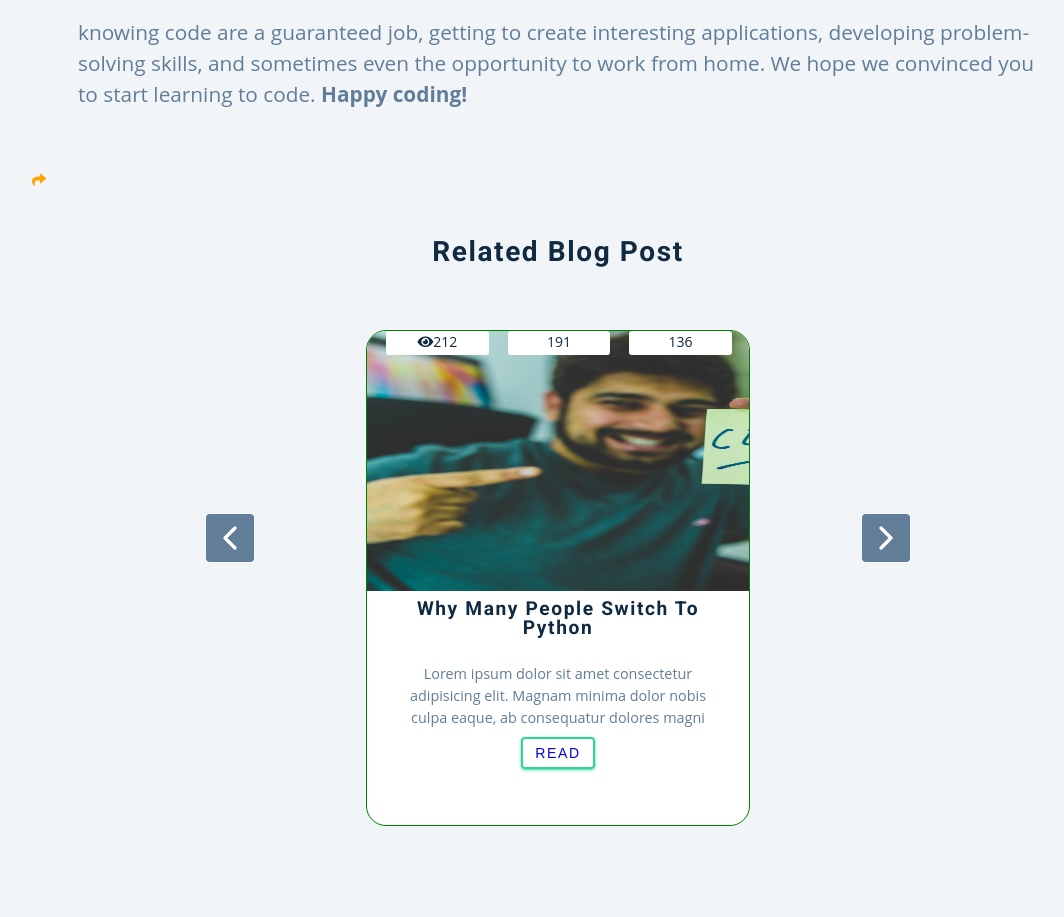
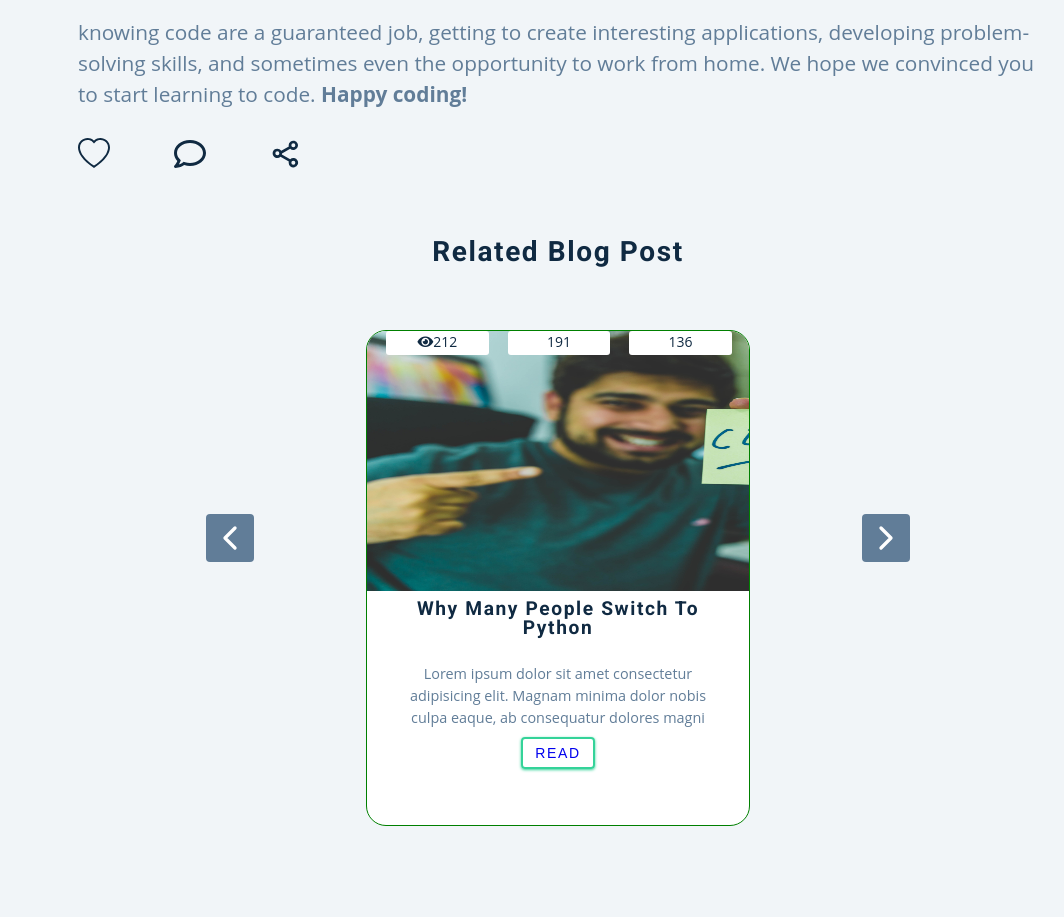
Before and after one commit to Ranjan484/React_projects, a React (Create React App) app in the folder blogs/: page /single-blogs/1 in a window 1280 px wide. Shown: the part 1926-2843 px from the top of the page, without its empty margins (82-1146 px from the left). Built offline with nearby package versions, Linux system fonts and the light colour scheme.

Commit message:
making separate file in screen and icons added to singleBlogs

```diff
--- a/blogs/src/App.js
+++ b/blogs/src/App.js
@@ -1,7 +1,7 @@
 import { BrowserRouter as Router, Route, Switch } from "react-router-dom";
 
-import Home from "./screen/Home_screen";
-import SingleBlog from "./screen/SingleBlogScreen";
+import Home from "./screen/homeScreen/Home_screen";
+import SingleBlog from "./screen/singleBlog/SingleBlogScreen";
 import ScrollToTop from "./components/ScrollToTop";
 
 function App() {
--- a/blogs/src/screen/Comments.js
+++ b/blogs/src/screen/comments/Comments.js
@@ -1,5 +1,5 @@
 import { useState } from "react";
-import commentsDt from "../data/commentsDt";
+import commentsDt from "../../data/commentsDt";
 import { BsHeart } from "react-icons/bs";
 import { BsHeartFill } from "react-icons/bs";
 import { BiShareAlt } from "react-icons/bi";
--- a/blogs/src/screen/Home_screen.js
+++ b/blogs/src/screen/homeScreen/Home_screen.js
@@ -1,8 +1,8 @@
-import BodyNav from "../components/bodyNav";
-import BlogCardList from "../components/BlogCard";
+import BodyNav from "../../components/bodyNav";
+import BlogCardList from "../../components/BlogCard";
 import "./index.css";
 import { useState } from "react";
-import CardInfos from "../data/cardInfo";
+import CardInfos from "../../data/cardInfo";
 
 const Home = () => {
   const [cards, setCards] = useState(CardInfos);
--- a/blogs/src/screen/SingleBlogScreen.js
+++ b/blogs/src/screen/singleBlog/SingleBlogScreen.js
@@ -1,12 +1,31 @@
 import { RiDoubleQuotesL } from "react-icons/ri";
 import { RiDoubleQuotesR } from "react-icons/ri";
-import CardInfos from "../data/cardInfo";
-import RelatedBlogCardList from "../components/RelatedBlogs";
+import { BsHeart } from "react-icons/bs";
+import { BsHeartFill } from "react-icons/bs";
+import { BiShareAlt } from "react-icons/bi";
+import { FaRegComment } from "react-icons/fa";
+import CardInfos from "../../data/cardInfo";
+import RelatedBlogCardList from "../../components/RelatedBlogs";
 import "./singleBlog.css";
-import CommentList from "./Comments";
+import CommentList from "../comments/Comments";
+import { useState } from "react";
 
 const SingleBlog = ({ match }) => {
+  const [show, setShow] = useState(false);
   const blog = CardInfos.find((card) => card.id === parseInt(match.params.id));
+
+  const handleClickHeart = () => {
+    setShow(!show);
+  };
+
+  const handleClickComment = () => {
+    let style = { transform: "translateY(0px)" };
+
+    window.addEventListener("scroll", (event) => {
+      style.transform = "translateY(" + "20" + "px)";
+    });
+  };
+
   return (
     <>
       <header>
@@ -104,17 +123,26 @@ const SingleBlog = ({ match }) => {
           applications, developing problem-solving skills, and sometimes even
           the opportunity to work from home. We hope we convinced you to start
           learning to code.
-          <strong style={{ textDecoration: "italic" }}> Happy coding!</strong>
+          <strong style={{ textDecoration: "Italic" }}> Happy coding!</strong>
         </p>
         <ul className="blog-icons">
           <li>
-            <i className="fa fa-heart-o" aria-hidden="false"></i>
+            <BsHeart onClick={handleClickHeart} />
+            <BsHeartFill
+              className={
+                show ? "blog-icons-bsHeartFill" : "hide-blog-icons-bsHeartFill"
+              }
+              onClick={handleClickHeart}
+            />
           </li>
           <li>
-            <i class="fa fa-commenting-o" aria-hidden="false"></i>
+            <FaRegComment
+              className="blog-icons-faRegComment"
+              onClick={handleClickComment}
+            />
           </li>
           <li>
-            <i className="fa fa-share" aria-hidden="true"></i>
+            <BiShareAlt className="blog-icons-biShareAlt" />
           </li>
         </ul>
       </div>
--- a/blogs/src/screen/singleBlog.css
+++ b/blogs/src/screen/singleBlog/singleBlog.css
@@ -92,17 +92,35 @@ h2 {
 }
 
 .blog-icons {
+  margin-left: 10rem;
   height: 4rem;
-  width: 8rem;
+  width: 16rem;
+  position: relative;
   display: flex;
-  justify-content: flex-end;
-  align-items: flex-end;
+  justify-content: flex-start;
+  align-items: center;
 }
 .blog-icons li {
-  color: orange;
+  font-size: 2rem;
+  margin-right: 5vw;
   display: block;
+  cursor: pointer;
+}
+.blog-icons-bsHeartFill {
+  position: absolute;
+  color: crimson;
+  top: 0.8rem;
+  left: 0vw;
+}
+.hide-blog-icons-bsHeartFill {
+  display: none;
 }
 
+.blog-icons-faRegComment {
+}
+.blog-icons-biShareAlt {
+}
+/* slider container */
 .sb-container {
   margin: 2rem 2rem;
   display: flex;
@@ -344,6 +362,9 @@ main.nextSlide {
   .body-img {
     width: 68vw;
   }
+  .blog-icons {
+    margin-left: 2rem;
+  }
 }
 
 /* /// FOR TABLET SCREEN */
@@ -374,6 +395,9 @@ main.nextSlide {
   .body-img {
     width: 75vw;
     height: 25rem;
+  }
+  .blog-icons {
+    margin-left: 5rem;
   }
 }
 
@@ -414,4 +438,7 @@ main.nextSlide {
     width: 100vw;
     margin-right: -2rem;
   }
+  .blog-icons {
+    margin-left: 10rem;
+  }
 }
```
Also changed, not shown: blogs/src/screen/comments/Comments.css (renamed from blogs/src/screen/Comments.css), blogs/src/screen/homeScreen/index.css (renamed from blogs/src/screen/index.css).
